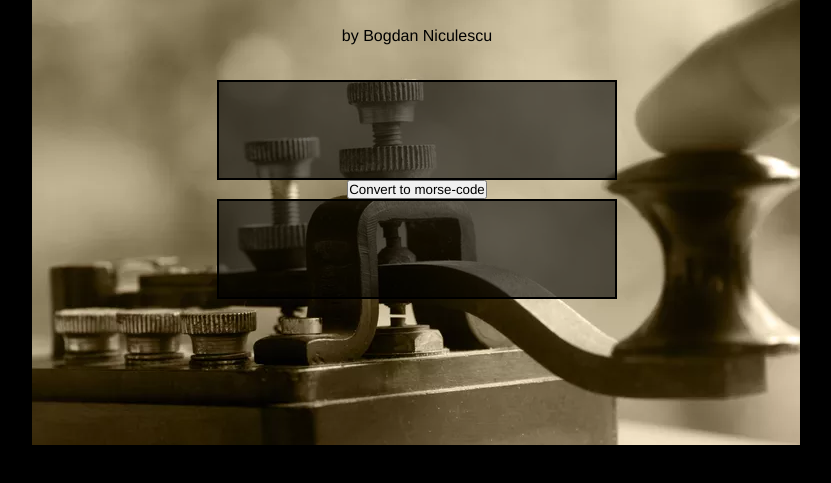
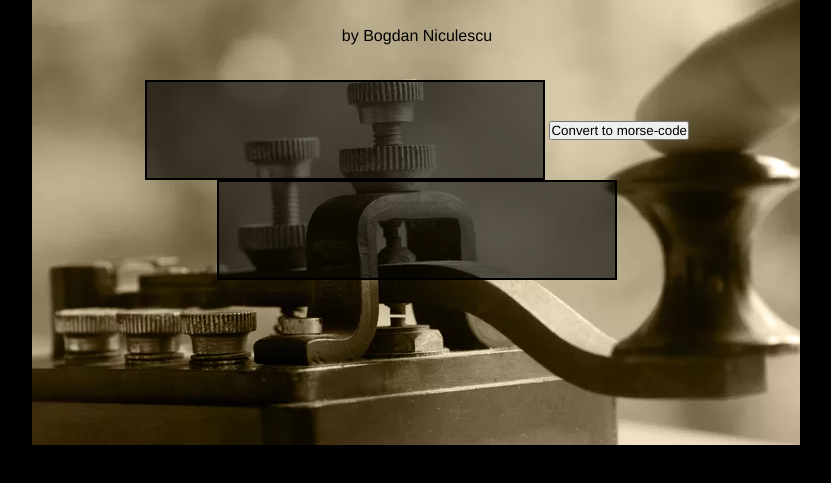
Before and after one commit to BogdanDevBst/JS-challenge, a website: page index.html in a window 1280 px wide. Shown: the part 205-688 px from the top of the page, without its empty margins (223-1054 px from the left). Drawn offline with Linux system fonts and the light colour scheme.

Commit message:
morse-code

```diff
--- a/index.html
+++ b/index.html
@@ -13,8 +13,8 @@
             <h1>Morse code translator</h1>
             <p>by Bogdan Niculescu</p>
             <div class="text">
-                <input type="text" id="input" value=""></input><br>
-                <button id="submit" type="button">Convert to morse-code</button><br>
+                <input type="text" id="input" value=""></input>
+                <button id="submit" type="button">Convert to morse-code</button>
                 <input type="text" id="output"></input>
             </div>
         </section>
--- a/main.scss
+++ b/main.scss
@@ -42,7 +42,7 @@ main {
     background-repeat: no-repeat;
 
     input {
-        background-color: rgba(0, 0, 0, 0.589);
+        background-color: rgba(0, 0, 0, 0.6);
         border: solid 2px black;
         width: 400px;
         height: 100px;
--- a/morse.js
+++ b/morse.js
@@ -35,14 +35,14 @@ const morseCode = {
     "7":"__...",
     "8":"___..",
     "9":"____.",
-    " ":"/"
+    " ":"       "
 };
 
 const translate = list => {
-    return list.split("").map(convertMorse).join(" ");
+    return list.split("").map(convertToMorse).join(" ");
 }
 
-const convertMorse = letter => {
+const convertToMorse = letter => {
     return morseCode[letter];
 }
 
```
Also changed, not shown: main.css, 1 other file.
